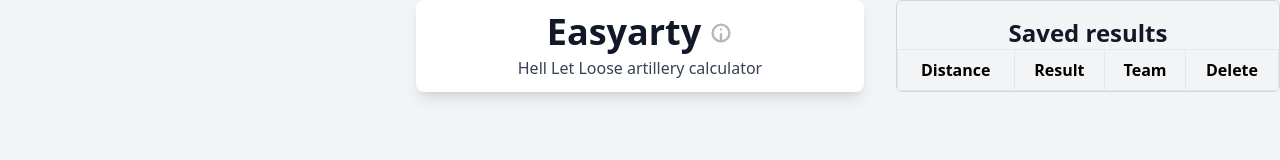
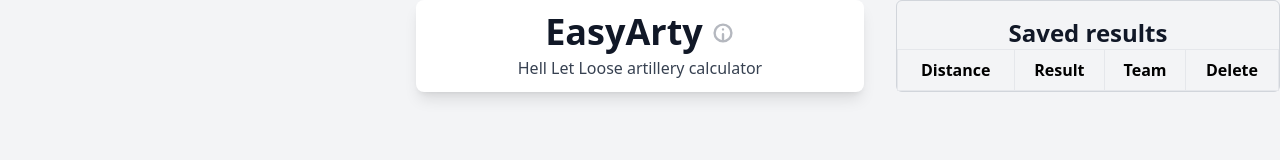
Before and after one commit to MaxLeiter/easyarty, a Next.js app: page / in a window 1280 px wide. Shown: the top 160 px of the page. Built offline with nearby package versions, Linux system fonts and the light colour scheme.

Commit message:
Capitalization

```diff
--- a/components/header.tsx
+++ b/components/header.tsx
@@ -21,7 +21,7 @@
   return (
     <div className="flex flex-col items-center justify-center w-full max-w-md py-3 space-y-1 bg-white dark:bg-gray-800 rounded-lg shadow-lg">
       <h1 className="text-4xl text-center font-bold text-gray-900 dark:text-gray-100">
-        Easyarty
+        EasyArty
         {/* TODO: move this into help-modal */}
         <button
           className="relative inline-block ml-2 text-gray-500 dark:text-gray-400 focus:outline-none focus:ring-2 focus:ring-blue-500 dark:focus:ring-blue-800"
```
